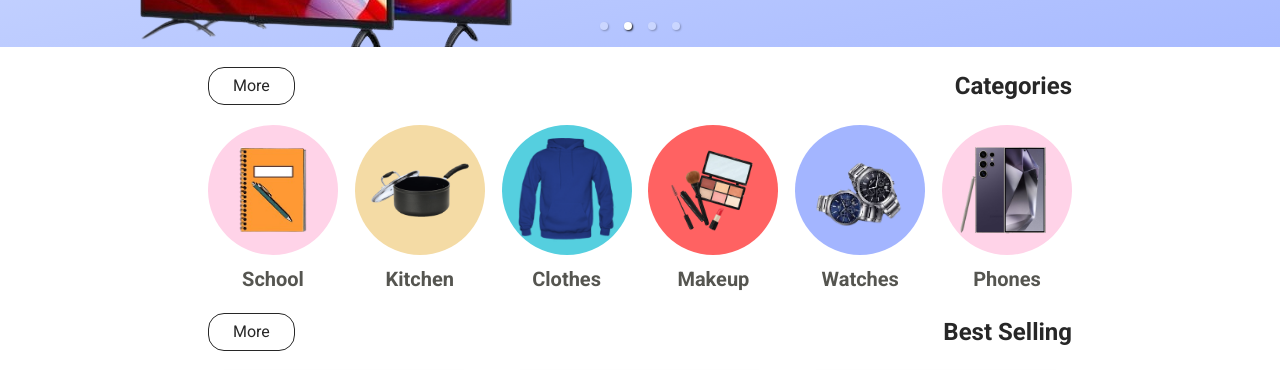
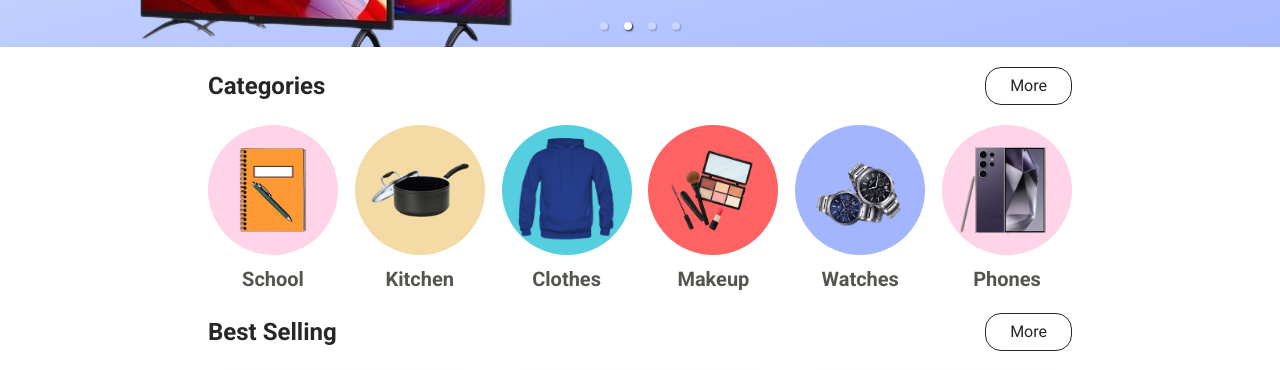
Before and after one commit to mohamedelmougy/bazaar-ecommerce, a React (Vite) app in the folder frontend/: page / in a window 1280 px wide. Shown: the part 317-687 px from the top of the page. Built offline with nearby package versions, Linux system fonts and the light colour scheme; grey boxes are pictures that could not be loaded.

Commit message:
fix(ui): change subtitle direction to LTR

```diff
--- a/frontend/src/components/Shared/SubTitle.tsx
+++ b/frontend/src/components/Shared/SubTitle.tsx
@@ -6,12 +6,13 @@ interface SubTitleProps {
 const SubTitle = ({ title, btnTitle }: SubTitleProps) => {
   return (
     <div className="container w-full flex items-center justify-between">
+      <span className="font-bold text-2xl text-[#272727]">{title}</span>
       {btnTitle && (
         <button className="border border-[#272727] px-6 py-1.5 rounded-2xl text-[#272727] hover:text-[#f9f9f9] hover:bg-[#272727] cursor-pointer">
           More
         </button>
       )}
-      <span className="font-bold text-2xl text-[#272727]">{title}</span>
+
     </div>
   )
 }
```
